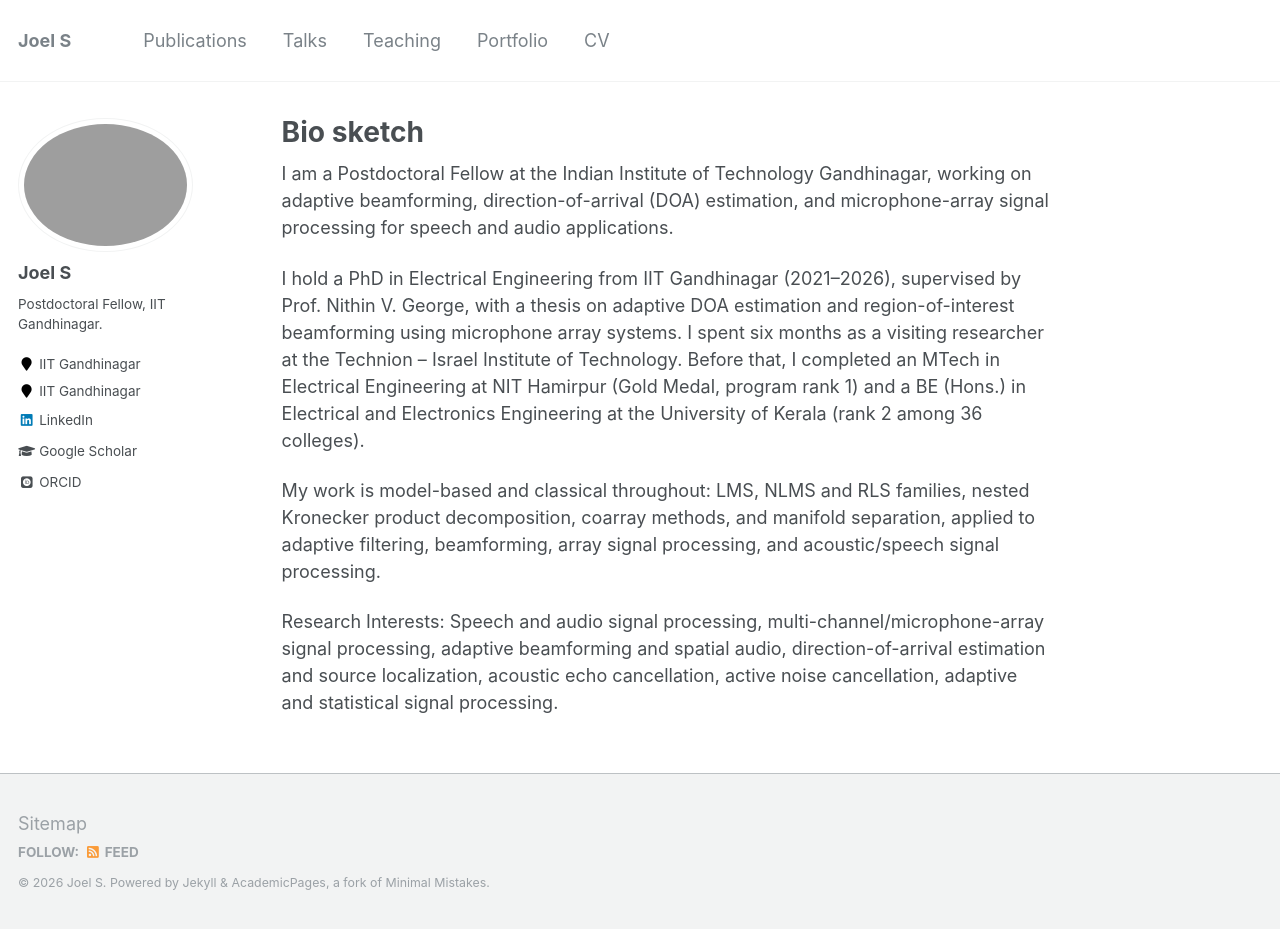
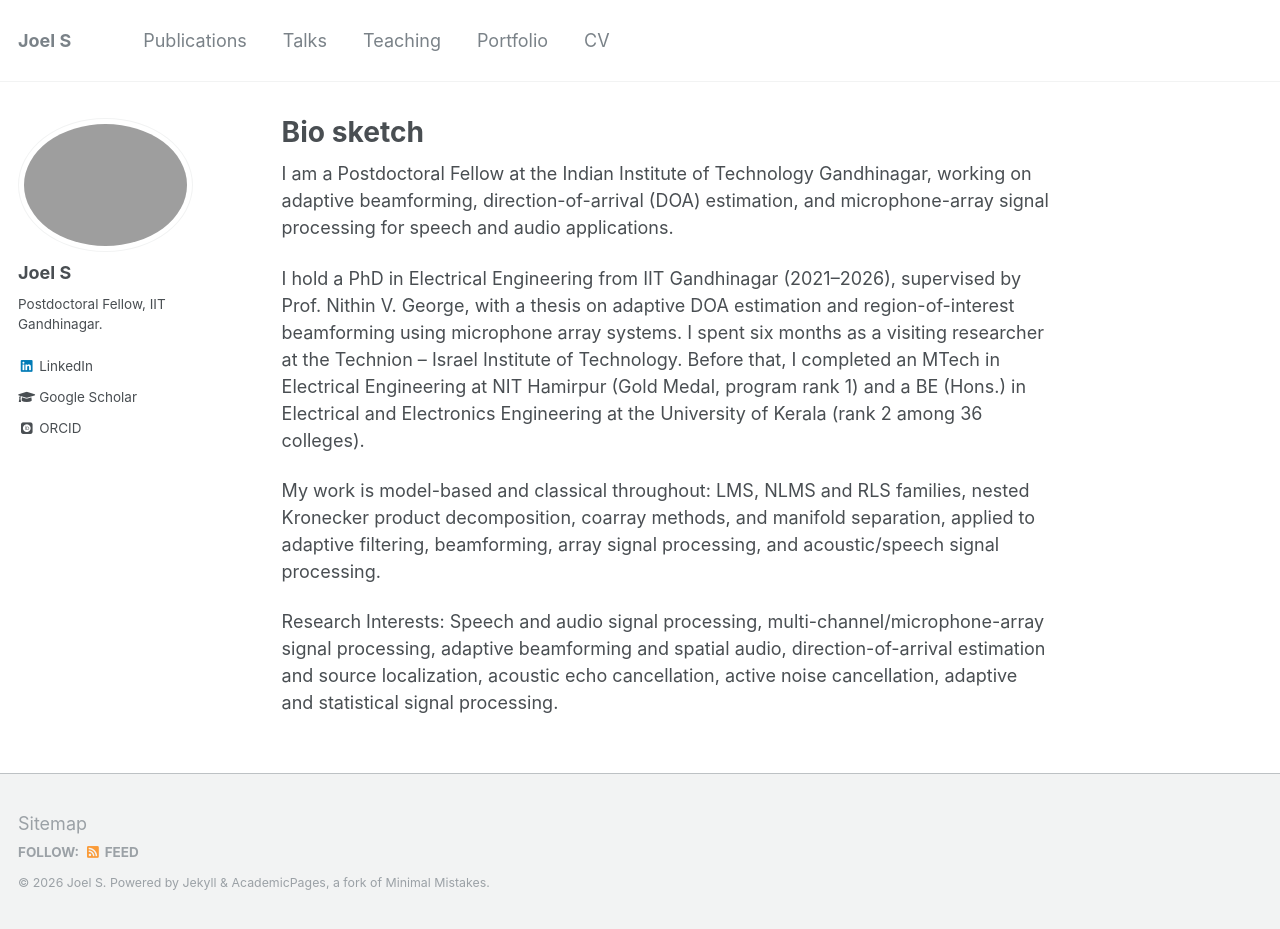
Before and after one commit to Joels1994/Joels1994.github.io, a Jekyll site: the page built from _pages/about.md, in a window 1280 px wide and 929 px high. Built offline with Jekyll 4.4.1, drawn with Linux system fonts in a browser that asks for light colours; some web fonts are replaced.

Commit message:
Remove duplicate IIT Gandhinagar location/employer lines from sidebar

```diff
--- a/_config.yml
+++ b/_config.yml
@@ -83,8 +83,8 @@ author:
   name             : "Joel S"
   avatar           : "profile.png"
   bio              : "Postdoctoral Fellow, IIT Gandhinagar."
-  location         : "IIT Gandhinagar"
-  employer         : "IIT Gandhinagar"
+  # location         : "IIT Gandhinagar"
+  # employer         : "IIT Gandhinagar"
   # pubmed           : ""
   googlescholar    : "https://scholar.google.com/citations?user=2a2vPRYAAAAJ&hl=en"
   # email            : "joel.s@iitgn.ac.in"
```
